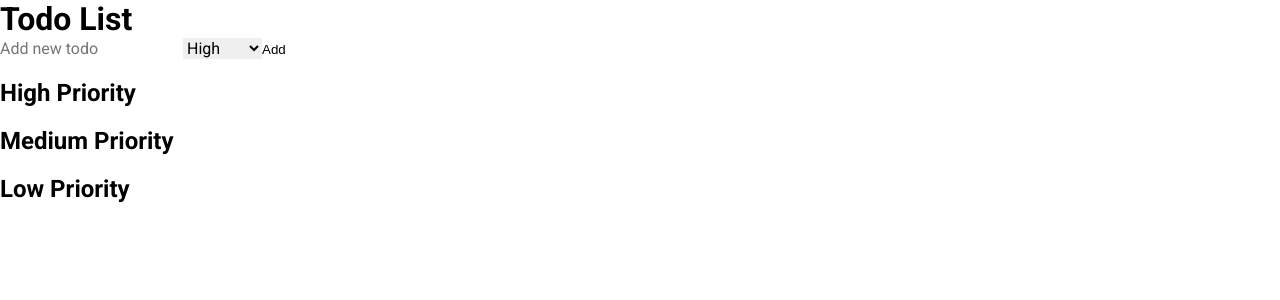
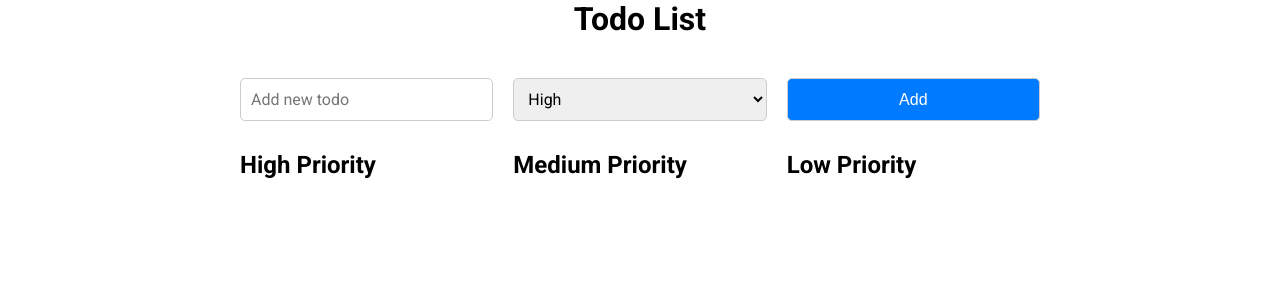
Before and after one commit to ankurhalder/OCTANET_FEBRUARY_TODO_LIST, a React (Vite) app: page / in a window 1280 px wide. Shown: the top 300 px of the page. Built offline with nearby package versions, Linux system fonts and the light colour scheme; a web font is replaced by a local one.

Commit message:
Add styles for todo list component

```diff
--- a/styles/components/_todo-list.scss
+++ b/styles/components/_todo-list.scss
@@ -1,37 +1,83 @@
 .todo-list {
+  max-width: 800px;
+  margin: 0 auto;
+  display: grid;
+  grid-template-columns: repeat(auto-fit, minmax(250px, 1fr));
+  grid-gap: 20px;
+
+  h1 {
+    text-align: center;
+    margin-bottom: 20px;
+    grid-column: 1 / -1;
+  }
+
+  input[type="text"],
+  select,
+  button {
+    width: 100%;
+    padding: 10px;
+    margin-bottom: 10px;
+    border: 1px solid #ccc;
+    border-radius: 5px;
+    font-size: 16px;
+  }
+
+  button {
+    background-color: #007bff;
+    color: #fff;
+    cursor: pointer;
+    transition: background-color 0.3s ease;
+
+    &:hover {
+      background-color: #0056b3;
+    }
+  }
+
   .priority-section {
-    margin-top: 20px;
+    h2 {
+      margin-bottom: 10px;
+    }
+
     ul {
-      list-style-type: none;
+      list-style: none;
       padding: 0;
+
       li {
-        margin-bottom: 10px;
+        padding: 10px;
+        margin-bottom: 5px;
+        border-radius: 5px;
         cursor: pointer;
-        &:hover {
-          text-decoration: line-through;
+        display: flex;
+        align-items: center;
+        justify-content: space-between;
+
+        button {
+          padding: 5px 10px;
+          background-color: #dc3545;
+          color: #fff;
+          border: none;
+          border-radius: 5px;
+          font-size: 14px;
+          cursor: pointer;
+          transition: background-color 0.3s ease;
+
+          &:hover {
+            background-color: #c82333;
+          }
         }
-        button {
-          margin-left: 10px;
-          background-color: transparent;
-          border: none;
-          cursor: pointer;
-          &:hover {
-            text-decoration: underline;
-          }
+
+        &.priority-high {
+          background-color: #ffc107;
+        }
+
+        &.priority-medium {
+          background-color: #17a2b8;
+        }
+
+        &.priority-low {
+          background-color: #28a745;
         }
       }
     }
   }
-
-  .priority-high {
-    color: red;
-  }
-
-  .priority-medium {
-    color: orange;
-  }
-
-  .priority-low {
-    color: green;
-  }
 }
```
